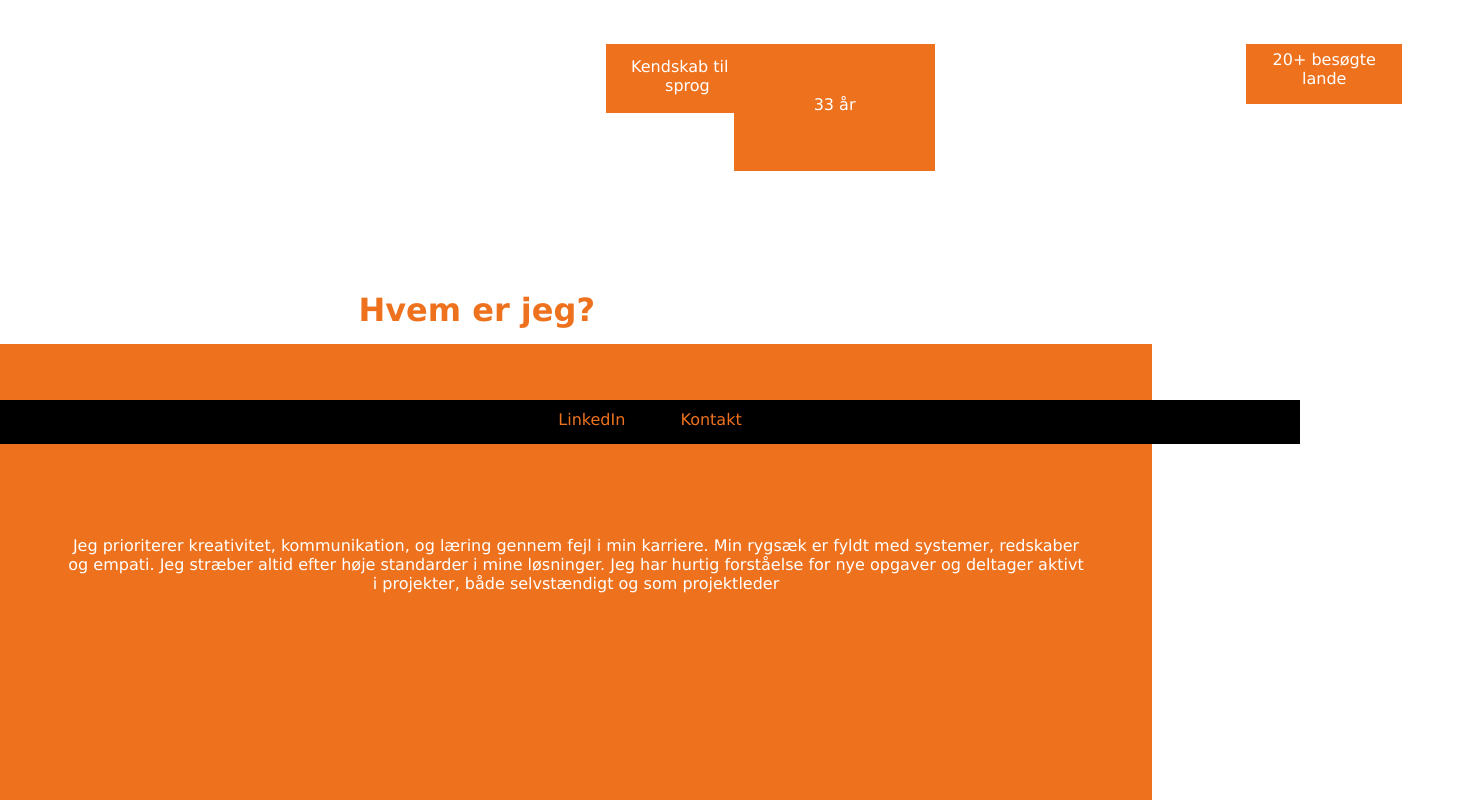
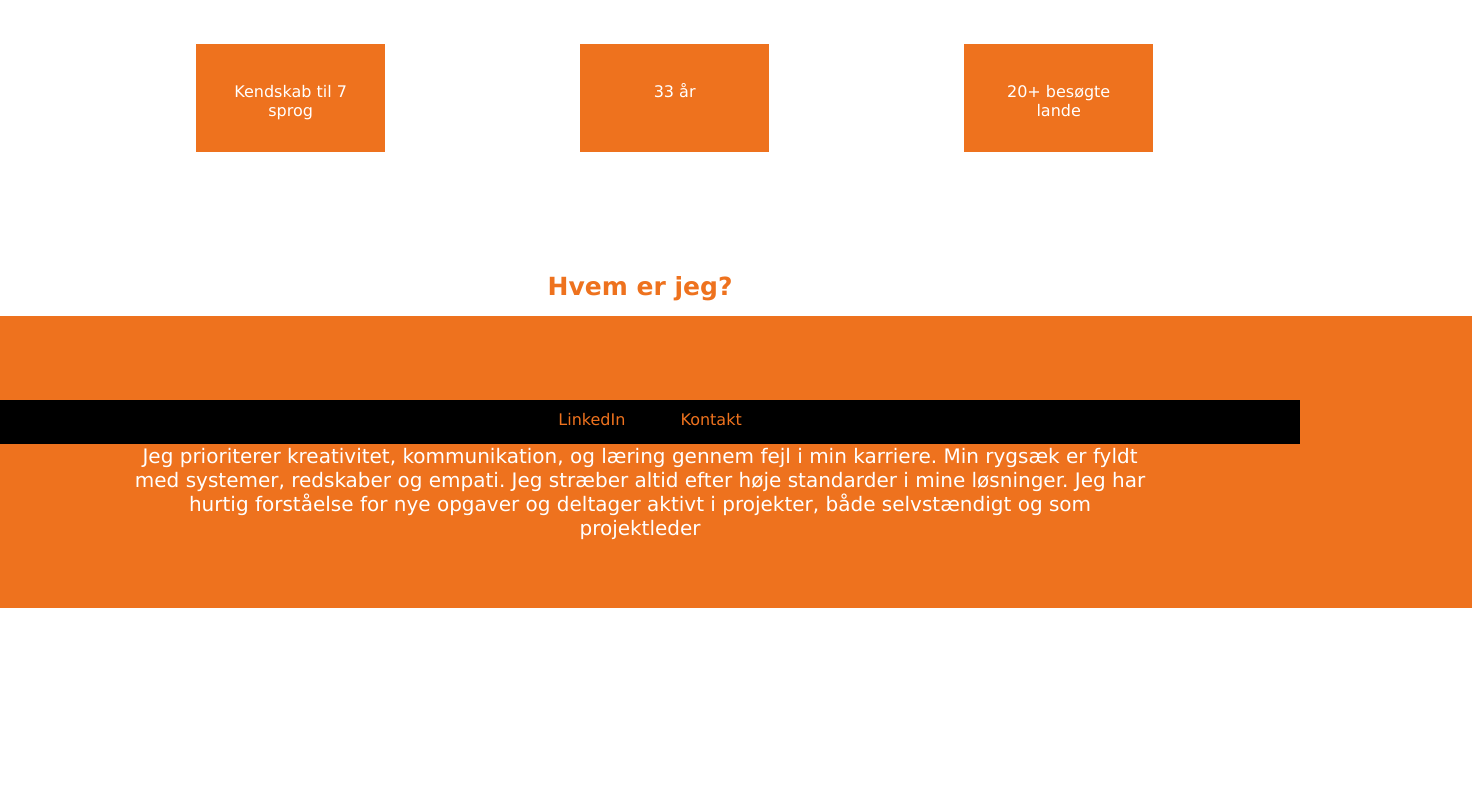
Before and after one commit to Dan90Schmidt/daniel-schmidt.dk, a plain HTML site: page Om.html in a window 1280 px wide. Shown: the part 356-1156 px from the top of the page, 1472 px wide, since content can reach past the window. After the commit the page ends 964 px from the top, so only its background shows below. Drawn offline with Linux system fonts and the light colour scheme.

Commit message:
rettelser

```diff
--- a/responsivestyle.css
+++ b/responsivestyle.css
@@ -345,9 +345,10 @@ button:hover {
 
 .about-grid {
     display: grid;
-    grid-template-columns: 5% 40% 10% 40% 5%;
+    grid-template-columns: 7% 6% 30% 30% 30%;
     margin-top: 150px;
     margin-bottom: 75px;
+
 }
 
 .about-flex {
@@ -371,11 +372,14 @@ button:hover {
     color: white;
     background: #EE721E;
     width: 80%;
-    height: 200px;
-    padding: 15% 5% 5% 5%;
+    height: 100px;
+    padding: 10% 25% 5% 10%;
     text-align: center;
+	font-size: 20px;
 }
 
 h1 {
-    padding: 15px 28%;
+    padding: 15px 40%;
+	font-size: 25px;
+	text-align: center;
 }
```
